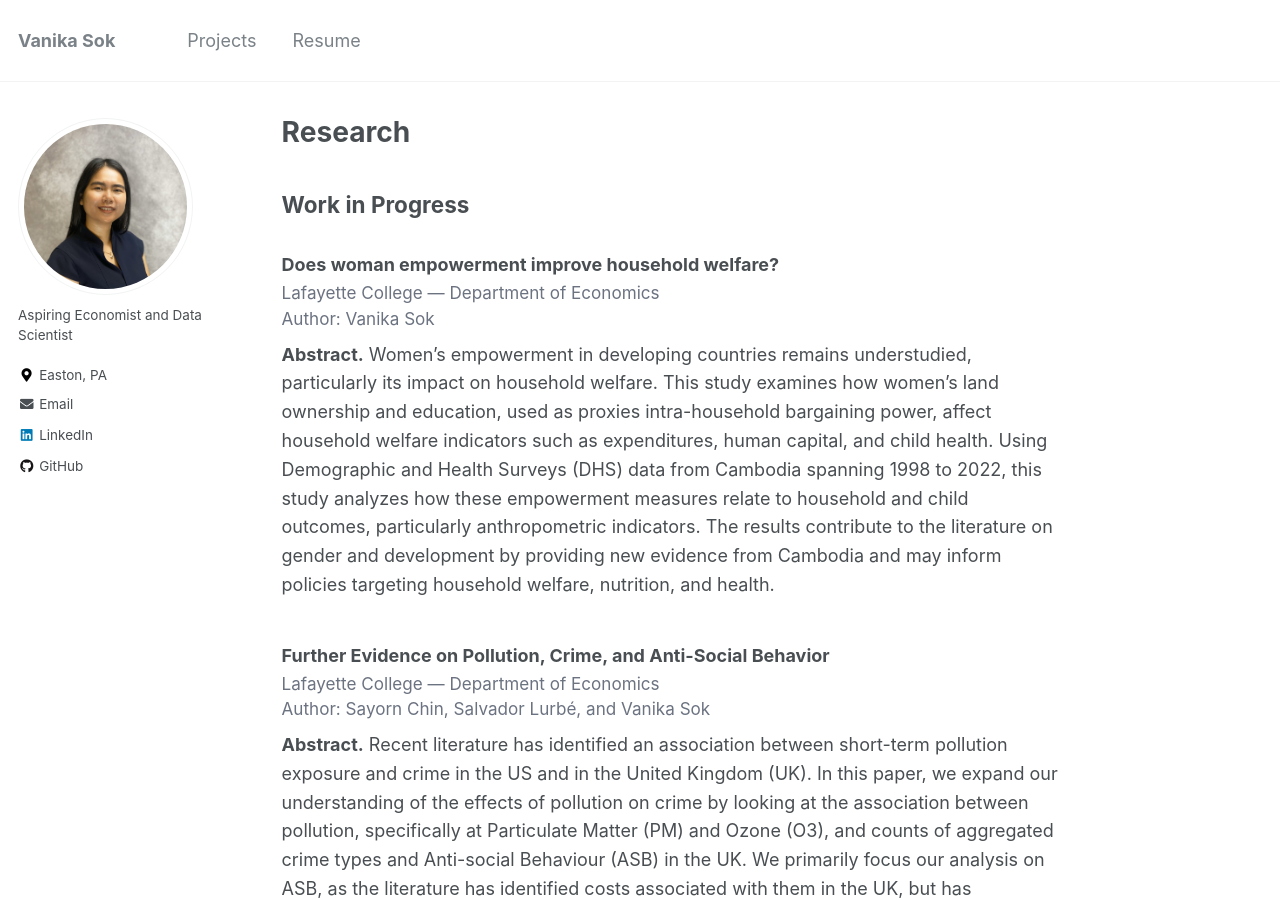
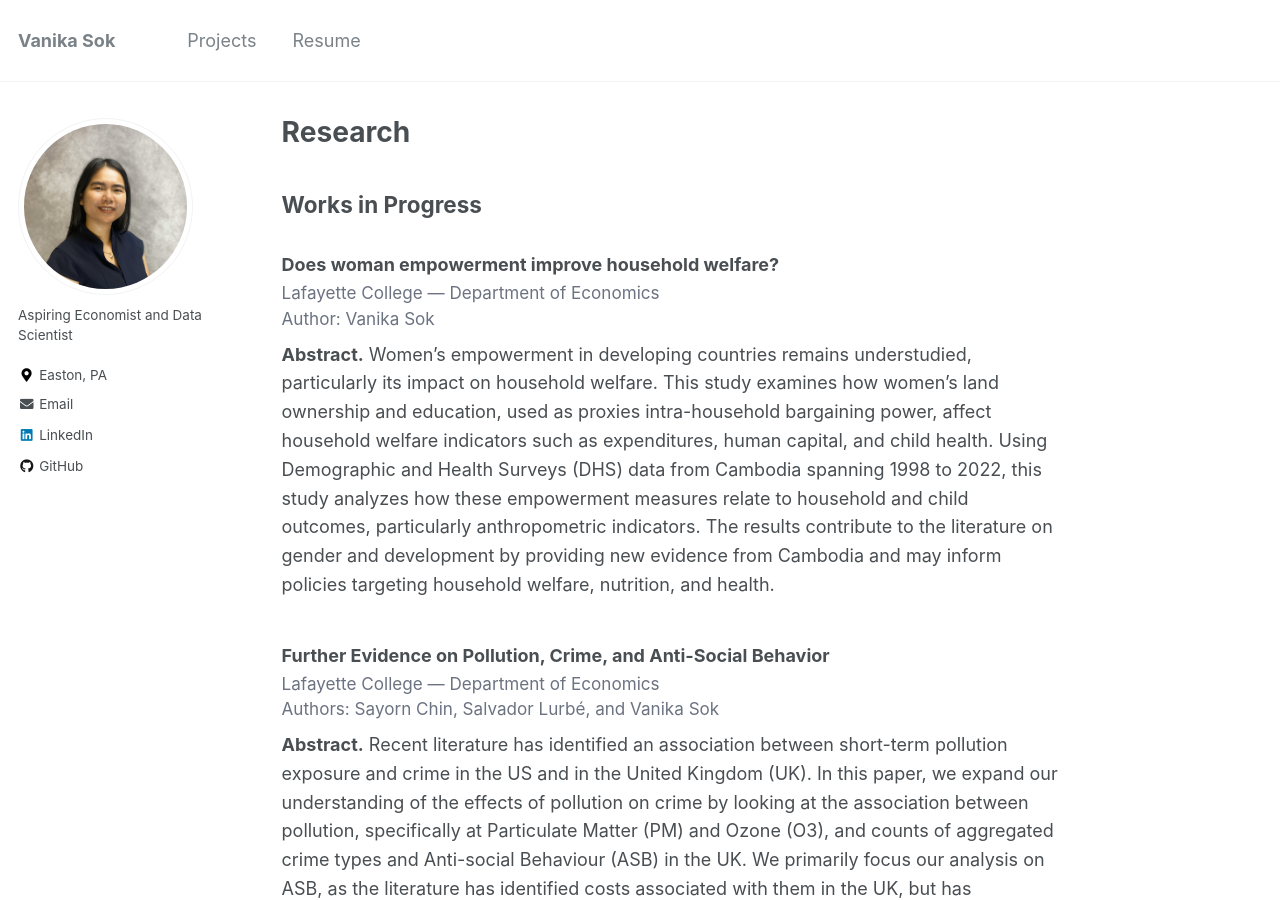
Before and after one commit to Vanika24/Vanika24.github.io, a Jekyll site: the page built from _pages/research.md, in a window 1280 px wide and 900 px high. Built offline with Jekyll 4.4.1, drawn with Linux system fonts in a browser that asks for light colours.

Commit message:
Update research.md

```diff
--- a/_pages/research.md
+++ b/_pages/research.md
@@ -18,7 +18,7 @@ author_profile: true
 @media (max-width: 640px) { .pdf-embed { height: 520px; } }
 </style>
 
-## Work in Progress
+## Works in Progress
 
 <div class="research-section">
 <!-- thesis Paper -->
@@ -39,7 +39,7 @@ author_profile: true
 Anti-Social Behavior</h3>
     <div class="research-meta">
       Lafayette College — Department of Economics<br>
-      Author: Sayorn Chin, Salvador Lurbé, and Vanika Sok
+      Authors: Sayorn Chin, Salvador Lurbé, and Vanika Sok
     </div>
     <div class="research-abstract">
       <strong>Abstract.</strong>  Recent literature  has  identified  an association between  short-term pollution exposure and crime in the US and in the United Kingdom (UK). In this paper, we expand our understanding of the effects of pollution on crime by looking at the association between pollution, specifically at Particulate Matter (PM) and Ozone (O3), and counts of aggregated crime types and Anti-social Behaviour (ASB) in the UK. We primarily focus our analysis on ASB, as the literature has identified costs associated with them in the UK, but has overlooked its association with pollution. Using a fixed effects model, we found an association between pollution and some crime types, especially those that are economically motivated. We find weaker evidence of an association between pollution and offenses associated with aggressive and violent behavior (including ASB), and we discuss potential mechanisms in the context of the rational choice crime model. We conclude that one potential mechanism could be a decrease in the utility of the non-punishable alternative activity, or a decrease of the offender's value of the future costs associated with being caught.
```
